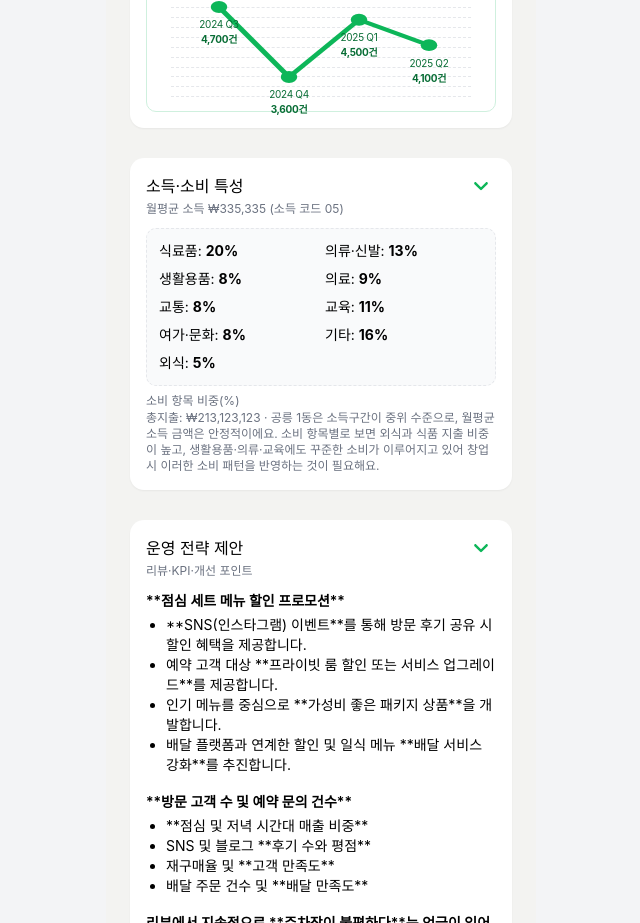
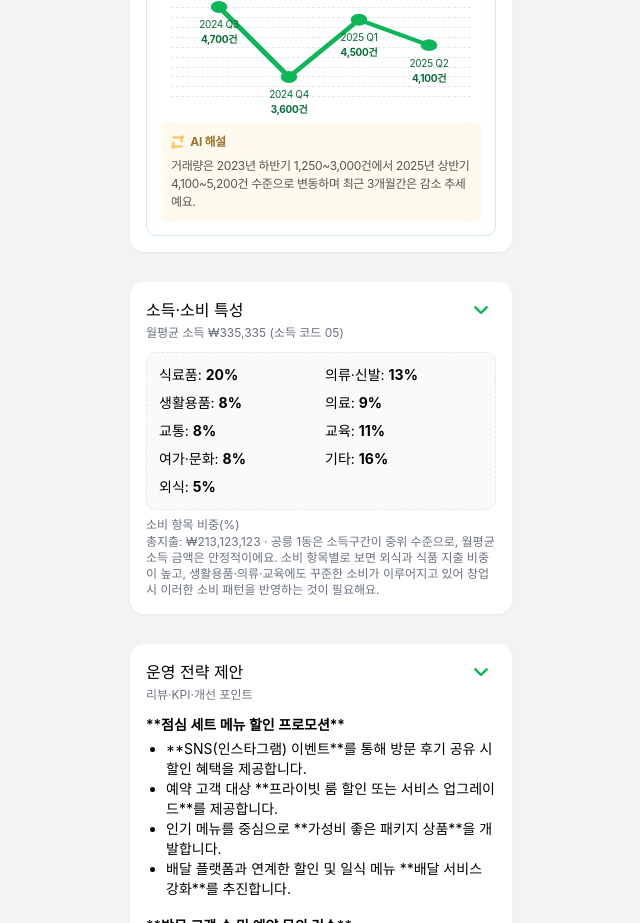
Before and after one commit to Likelion-13th-hackathon-cleopatra/likelion-13th-hackathon-cleopatra-web, a React (Vite) app: page /report/1 in a window 1280 px wide. Shown: the part 2440-3363 px from the top of the page, without its empty margins (319-959 px from the left). Built offline with nearby package versions, Linux system fonts and the light colour scheme; a web font is replaced by a local one.

Commit message:
feat. 동네 시세 section 완성

```diff
--- a/src/components/report/sections/Price.tsx
+++ b/src/components/report/sections/Price.tsx
@@ -229,6 +229,11 @@ const Price: FC<{ report: ReportRaw }> = ({ report }) => {
               </div>
             </div>
           </div>
+          <AIInterpretationCard className="mt-[25.9px]">
+              <div className="Body_Regular_12 text-grayscale-65">
+                {p.description_price.volume}
+              </div>
+          </AIInterpretationCard>
         </InnerCard2>
       </div>
     </SectionCard>
```
